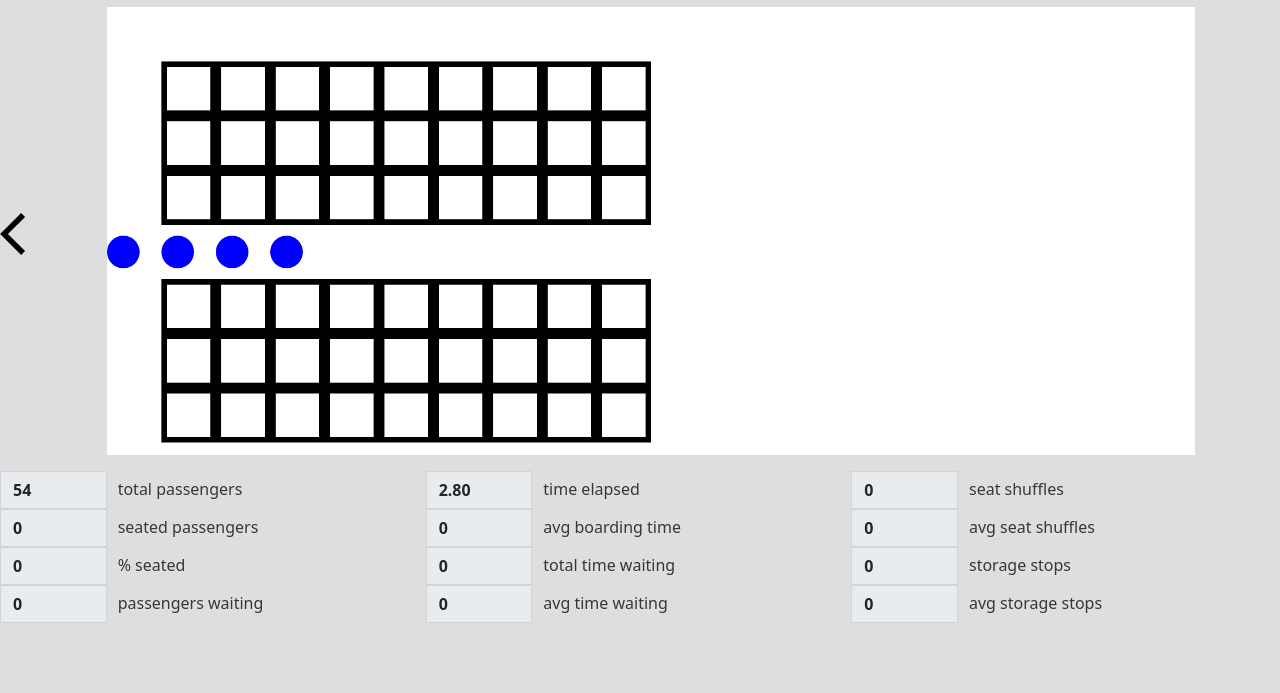
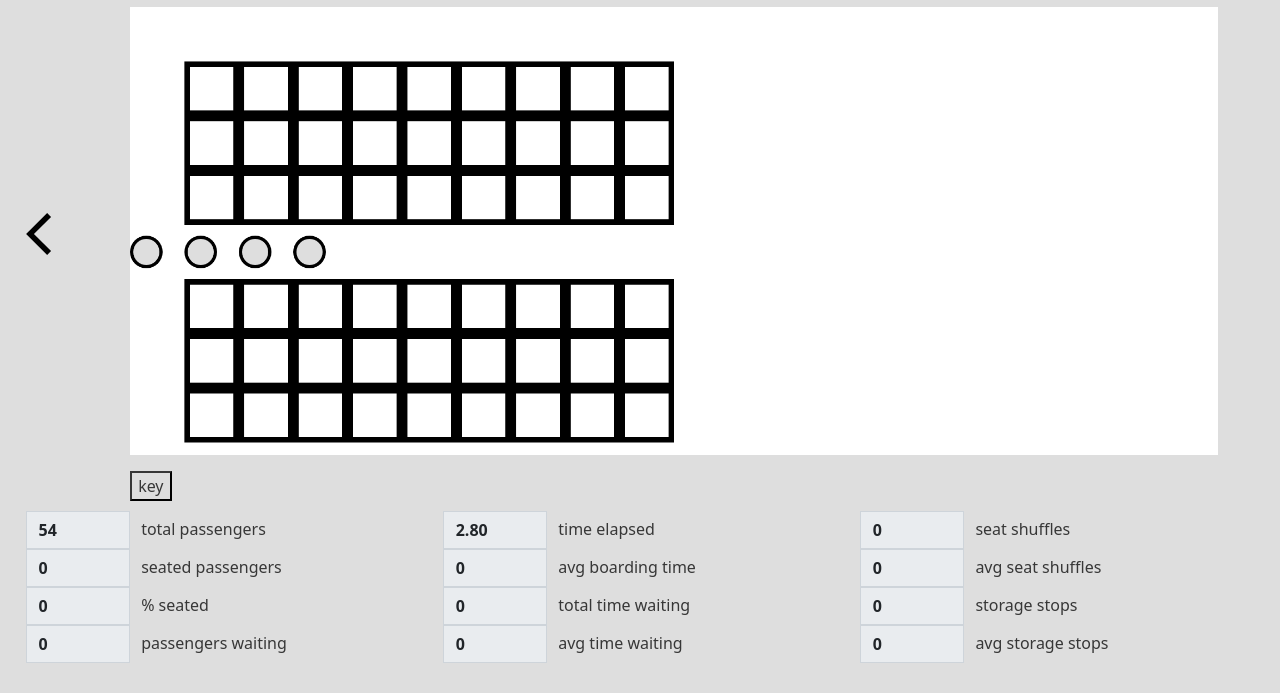
Before and after one commit to charlie-taylor-github/Plane-Boarding-Methods-Simulation, a plain HTML site: page index.html in a window 1280 px wide. Both pictures are taken after a click on the element "start". Shown: the part 111-804 px from the top of the page. Drawn offline with nearby package versions, Linux system fonts and the light colour scheme.

Commit message:
add key and adjust passenger colours

```diff
--- a/index.html
+++ b/index.html
@@ -34,6 +34,18 @@
 </head>
 
 <body>
+    <div class="modal fade" id="modal" tabindex="-1">
+        <div class="modal-dialog">
+            <div class="modal-content">
+                <div class="modal-header">
+                    <h5 class="modal-title" id="exampleModalLabel">Passenger Key</h5>
+                </div>
+                <div class="modal-body text-center">
+                    <img src="assets/key.png" alt="key" id="key-img">
+                </div>
+            </div>
+        </div>
+    </div>
     <div class="row">
         <div class="col-2 col-md-1 col-lg-1">
             <img src="assets/favicon.svg" alt="logo">
@@ -177,7 +189,15 @@
             </div>
             <div class="col">
                 <canvas id="main-window"></canvas>
+
             </div>
+        </div>
+        <div class="row">
+            <div class="col-1"></div>
+            <div class="col">
+                <button id="key-btn" data-bs-toggle="modal" data-bs-target="#modal">key</button>
+            </div>
+
         </div>
 
         <div class="row">
--- a/js/visualiser.js
+++ b/js/visualiser.js
@@ -22,11 +22,16 @@ class Visualiser {
 
     #drawPassengers(ctx) {
         for (const p of this.#plane.passengers) {
-            const x = p.position.x * this.#seatSize.x + this.#seatSize.x / 2;
-            const y = p.position.y * this.#seatSize.y + this.#seatSize.y / 2;
-            const color = this.#getPassengerColor(p);
-            this.#drawCircle(ctx, x, y, this.#passengerRadius, color)
+            this.#drawPassenger(ctx, p);
         }
+    }
+
+    #drawPassenger(ctx, p) {
+        const x = p.position.x * this.#seatSize.x + this.#seatSize.x / 2;
+        const y = p.position.y * this.#seatSize.y + this.#seatSize.y / 2;
+        const color = this.#getPassengerColor(p);
+        this.#drawCircle(ctx, x, y, this.#passengerRadius, 'black');
+        this.#drawCircle(ctx, x, y, this.#passengerRadius * 0.8, color);
     }
 
     #drawSeats(ctx) {
@@ -49,10 +54,11 @@ class Visualiser {
     }
 
     #getPassengerColor(p) {
-        if (p.seated) return "green";
-        if (p.storing) return "red";
-        if (p.shuffling) return "purple";
-        return "blue";
+        if (p.seated) return "#7ACE5D";
+        if (p.storing) return "#00A3FF";
+        if (p.shuffling) return "#DB00FF";
+        if (p.behaviour.waiting) return "#FF5C00";
+        return "#DEDEDE";
     }
 
     #drawSquare(ctx, x, y, w, h, color) {
--- a/style.css
+++ b/style.css
@@ -34,6 +34,7 @@ body {
     width: 100vw;
     position: absolute;
     transform: translateX(100%);
+    padding-left: 2vw;
 }
 
 #config-menu {
@@ -140,3 +141,13 @@ input::-webkit-inner-spin-button {
 #back-btn:hover {
     cursor: pointer;
 }
+
+#key-btn {
+    background-color: var(--bg-color);
+    border-color: var(--primary-color);
+    color: var(--primary-color);
+}
+
+#key-img {
+    width: 50%;
+}
```
Also changed, not shown: assets/key.png (added), 1 other file.
